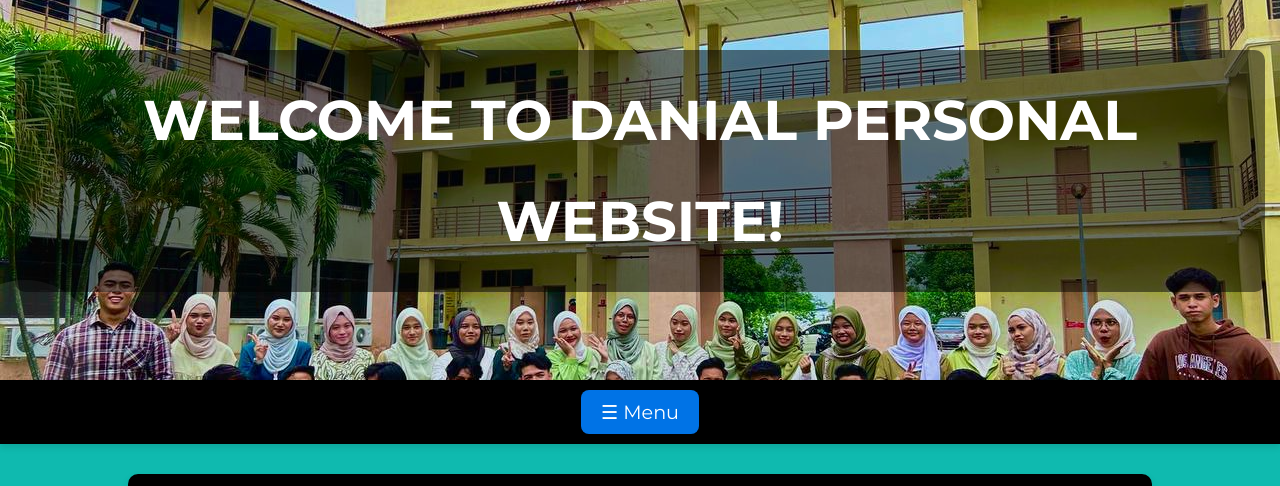
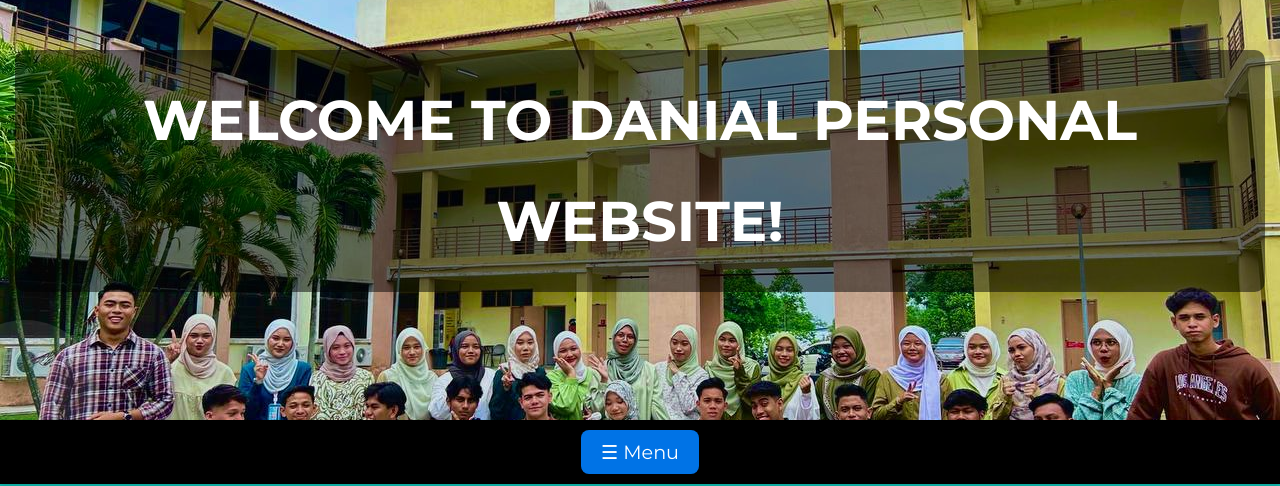
Before and after one commit to dennzy11/individual-assignment-imd318, a website: page index.html in a window 1280 px wide. Shown: the top 486 px of the page. Drawn offline with Linux system fonts and the light colour scheme.

Commit message:
Update index.html

```diff
--- a/index.html
+++ b/index.html
@@ -182,7 +182,7 @@
     </style>
 </head>
 <body>
-   <header style="background: url('images/gallery19.jpeg') no-repeat center center/cover; height: 35vh;">
+   <header style="background: url('images/gallery19.jpeg') no-repeat center center/cover; height: 40vh;">
     <div class="header-content">
         <h1> WELCOME TO DANIAL PERSONAL WEBSITE! </h1>
     </div>
```
